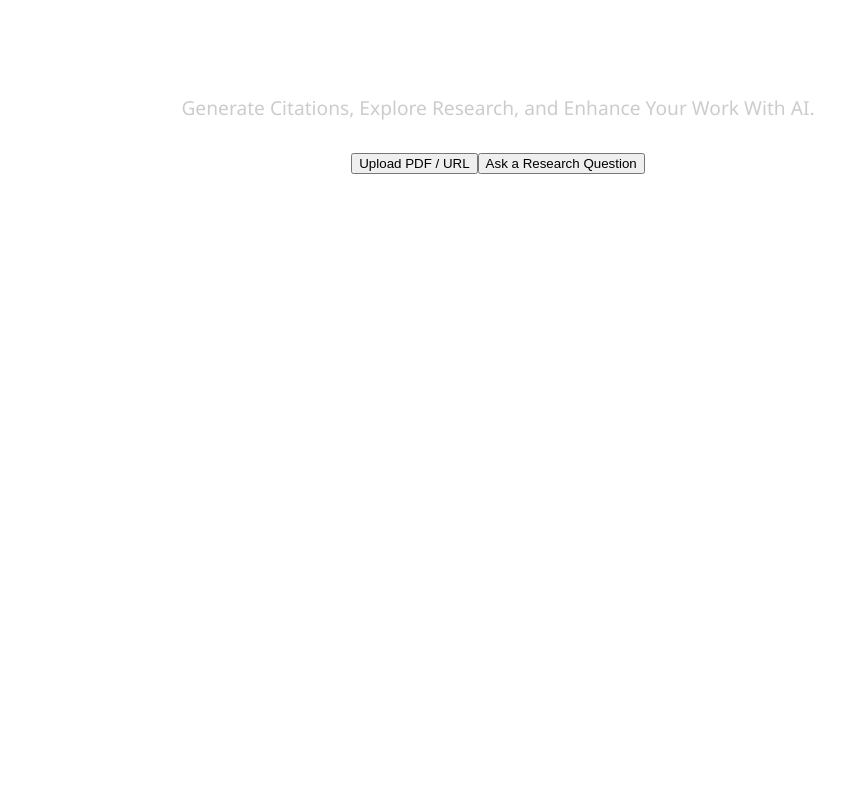
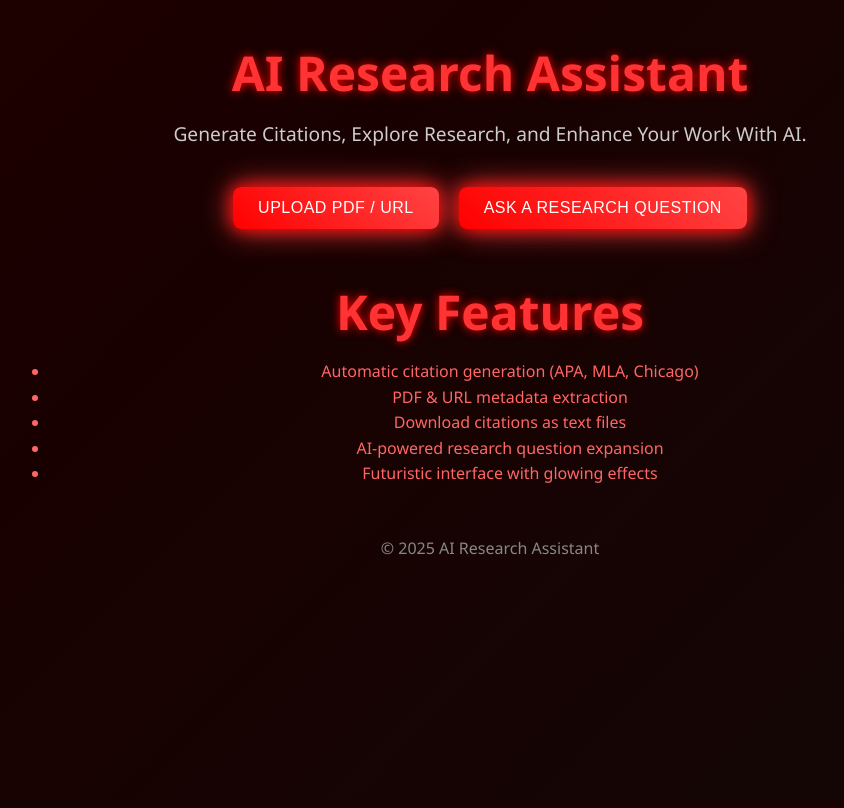
Before and after one commit to KenThePen6/ai-research-assistant, a Flask app: page / in a window 1280 px wide. Shown: the whole page, without its empty margins (150-994 px from the left). After the commit the page ends 555 px from the top, so only its background shows below. Run offline with Flask 3, Linux system fonts and the light colour scheme.

Commit message:
Fix corrupted CSS comments so the red/black glow theme renders

```diff
--- a/static/style.css
+++ b/static/style.css
@@ -1,4 +1,4 @@
-   GLOBAL STYLES
+/* GLOBAL STYLES */
 * {
     box-sizing: border-box;
     margin: 0;
@@ -14,7 +14,7 @@ html {
     overflow-x: hidden;
 }
 
-   ANIMATED FULLSCREEN BACKGROUND
+/* ANIMATED FULLSCREEN BACKGROUND */
 body {
     background: linear-gradient(-45deg, #0d0d0d, #1a0000, #330000, #0d0d0d);
     background-size: 400% 400%;
@@ -35,14 +35,14 @@ body {
     }
 }
 
-   CONTAINER
+/* CONTAINER */
 .container {
     max-width: 1000px;
     margin: 0 auto;
     padding: 40px 20px;
 }
 
-   PAGE TITLES
+/* PAGE TITLES */
 .page-title {
     text-align: center;
     font-size: 3rem;
@@ -58,7 +58,7 @@ body {
     margin-bottom: 30px;
 }
 
-   BUTTONS
+/* BUTTONS */
 button {
     background: linear-gradient(45deg, #ff0000, #ff4444);
     color: white;
@@ -79,7 +79,7 @@ button:hover {
     box-shadow: 0 0 25px #ff6666, 0 0 50px #ff0000;
 }
 
-   LINKS
+/* LINKS */
 a {
     text-decoration: none;
     color: #ff4444;
@@ -89,7 +89,7 @@ a:hover {
     color: #ffffff;
 }
 
-   DIVIDERS
+/* DIVIDERS */
 .divider {
     border: 0;
     height: 2px;
@@ -97,7 +97,7 @@ a:hover {
     background: linear-gradient(90deg, #ff0000, #222);
 }
 
-   FEATURE LIST STYLING
+/* FEATURE LIST STYLING */
 .feature-list {
     list-style-type: disc;
     padding-left: 40px;
@@ -107,7 +107,7 @@ a:hover {
     line-height: 1.6;
 }
 
-   AI BOXES & PAPER CARDS
+/* AI BOXES & PAPER CARDS */
 .ai-box {
     background: #1a1a1a;
     border-left: 5px solid #ff0000;
@@ -159,7 +159,7 @@ a:hover {
     color: #dddddd;
 }
 
-   CENTERING UTILITIES
+/* CENTERING UTILITIES */
 .center {
     text-align: center;
 }
@@ -171,14 +171,14 @@ a:hover {
     margin-bottom: 40px;
 }
 
-   FOOTER
+/* FOOTER */
 footer {
     text-align: center;
     margin-top: 50px;
     color: #888;
 }
 
-   LOAD MORE BUTTON
+/* LOAD MORE BUTTON */
 .load-more {
     display: block;
     margin: 30px auto;
@@ -197,8 +197,7 @@ footer {
     box-shadow: 0 0 20px #ff0000, 0 0 35px #ff4444;
 }
 
-   INPUT FIELDS
-
+/* INPUT FIELDS */
 input[type="text"],
 input[type="url"],
 input[type="file"] {
@@ -222,8 +221,7 @@ input[type="file"]:focus {
     box-shadow: 0 0 8px #ff4444;
 }
 
-   PAPER LINK BUTTON
-
+/* PAPER LINK BUTTON */
 .paper-link a {
     display: inline-block;
     background: linear-gradient(45deg, #ff0000, #ff4444);
```
